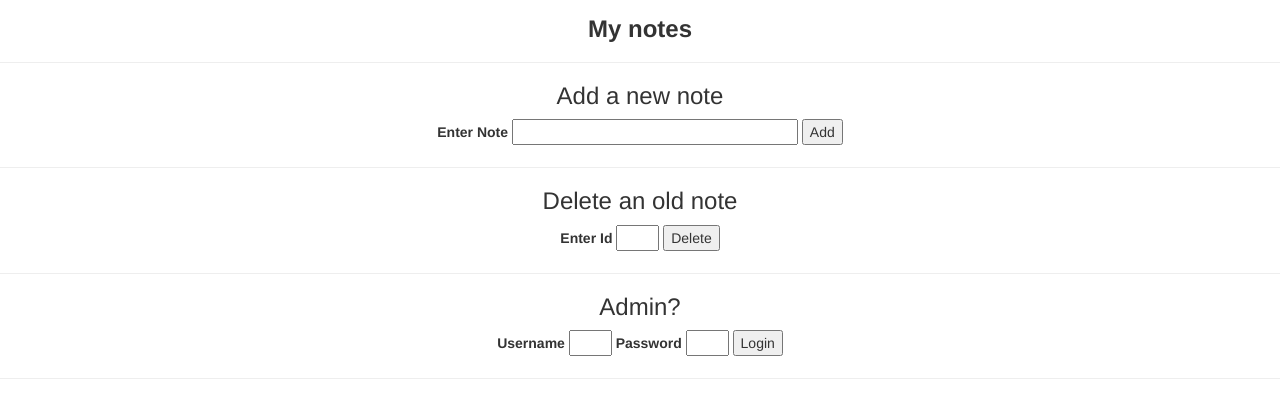
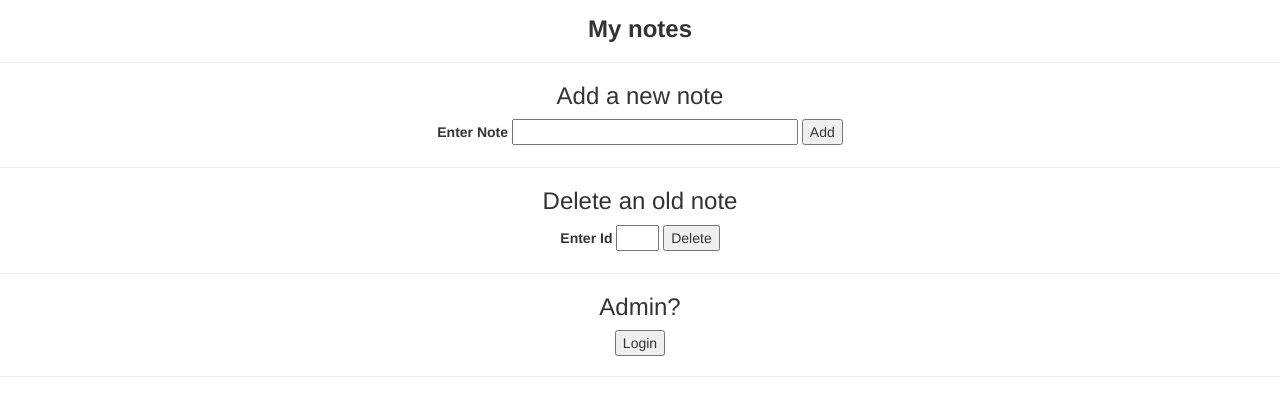
Before and after one commit to YamagutiSenior/clone_simple_notes, a Flask app: page / in a window 1280 px wide. Shown: the part 286-704 px from the top of the page. Run offline with Flask 2, Linux system fonts and the light colour scheme; data that the repository does not hold is empty; some libraries are stand-ins or nearby versions.

Commit message:
Simplify Admin Login

```diff
--- a/notes/forms.py
+++ b/notes/forms.py
@@ -11,6 +11,4 @@ class DeleteForm(FlaskForm):
     delete = SubmitField('Delete')
 
 class AdminForm(FlaskForm):
-    username_field = StringField('Username', validators=[DataRequired()])
-    password_field = PasswordField('Password', validators=[DataRequired()])
     login = SubmitField('Login')
--- a/notes/routes.py
+++ b/notes/routes.py
@@ -50,8 +50,6 @@ def index():
         return redirect('/notes')
 
     if admin_form.validate_on_submit():
-        auth.username = admin_form.username_field.data
-        auth.password = admin_form.password_field.data
         return redirect('/notes/admin')
 
     return render_template('index.html', notes=arr, add_form=add_form, delete_form=delete_form, admin_form=admin_form)
--- a/notes/templates/index.html
+++ b/notes/templates/index.html
@@ -58,12 +58,6 @@
             <form class="form-inline" action="" method="post" novalidate>
                 {{ admin_form.hidden_tag() }}
                 <p>
-                    {{ admin_form.username_field.label }}
-                    {{ admin_form.username_field(size=2) }}
-
-                    {{ admin_form.password_field.label }}
-                    {{ admin_form.password_field(size=2) }}
-
                     {{ admin_form.login() }}
                 </p>
             </form>
```
